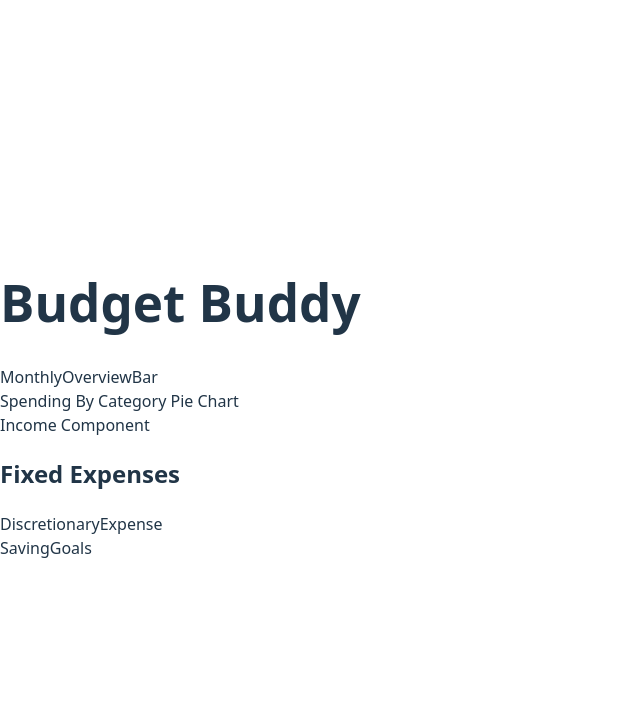
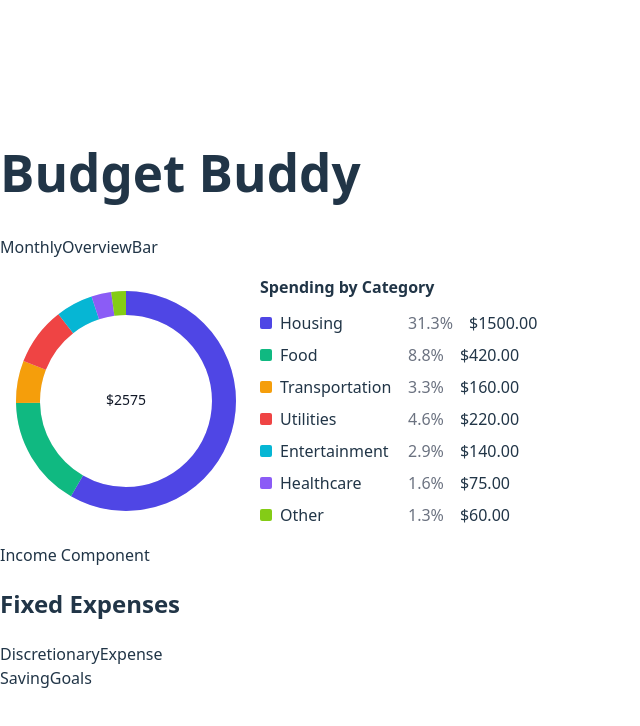
Before and after one commit to annaR920/August-Evening, a React (Vite) app in the folder Budget Buddy/: page / in a window 1280 px wide. Shown: the top 726 px of the page, without its empty margins (0-640 px from the left). Built offline with nearby package versions, Linux system fonts and the light colour scheme.

Commit message:
pie chart implemented

```diff
--- a/Budget Buddy/src/App.tsx
+++ b/Budget Buddy/src/App.tsx
@@ -1,18 +1,53 @@
 import "./App.css";
 import Header from "./components/Header";
 import MonthlyOverviewBar from "./components/MonthlyOverviewBar";
-import SpendingCategoriePie from "./components/SpendingByCategoryPie";
+import SpendingByCategoryPie from "./components/SpendingByCategoryPie";
 import SavingGoals from "./components/SavingGoals";
 import DiscretionaryExpense from "./components/DiscretionaryExpense";
 import FixedExpenses from "./components/FixedExpenses";
 import Income from "./components/Income";
+import type { Expense, ExpenseCategory, Income as IncomeType, CategoryTotal } from "./types";
 
 function App() {
+  // Example data — replace with real state or API data later
+  const incomes: IncomeType[] = [
+    { id: "inc-1", source: "Salary", amount: 4200, date: "2025-08-01" },
+    { id: "inc-2", source: "Freelance", amount: 600, date: "2025-08-15" },
+  ];
+
+  const expenses: Expense[] = [
+    { id: "exp-1", category: "Housing", amount: 1500, date: "2025-08-03" },
+    { id: "exp-2", category: "Food", amount: 420, date: "2025-08-10" },
+    { id: "exp-3", category: "Transportation", amount: 160, date: "2025-08-08" },
+    { id: "exp-4", category: "Utilities", amount: 220, date: "2025-08-05" },
+    { id: "exp-5", category: "Entertainment", amount: 140, date: "2025-08-12" },
+    { id: "exp-6", category: "Healthcare", amount: 75, date: "2025-08-18" },
+    { id: "exp-7", category: "Other", amount: 60, date: "2025-08-20" },
+  ];
+
+  function aggregateByCategory(items: Expense[]): CategoryTotal[] {
+    const categoryToTotal = new Map<ExpenseCategory, number>();
+    for (const item of items) {
+      const existing = categoryToTotal.get(item.category) ?? 0;
+      categoryToTotal.set(item.category as ExpenseCategory, existing + item.amount);
+    }
+    return Array.from(categoryToTotal.entries()).map(([category, amount]) => ({ category, amount }));
+  }
+
+  const totalsByCategory = aggregateByCategory(expenses);
+  const totalIncome = incomes.reduce((sum, inc) => sum + inc.amount, 0);
+
   return (
     <>
       <Header />
       <MonthlyOverviewBar />
-      <SpendingCategoriePie />
+      <div style={{ padding: 16 }}>
+        <SpendingByCategoryPie
+          data={totalsByCategory}
+          title="Spending by Category"
+          denominatorTotal={totalIncome}
+        />
+      </div>
       <Income />
       <FixedExpenses />
       <DiscretionaryExpense />
--- a/Budget Buddy/src/components/SpendingByCategoryPie.tsx
+++ b/Budget Buddy/src/components/SpendingByCategoryPie.tsx
@@ -1,7 +1,121 @@
 import React from "react";
+import type { CategoryTotal } from "../types";
 
-const SpendingByCategoryPie: React.FC = () => {
-  return <div>Spending By Category Pie Chart</div>;
+interface SpendingByCategoryPieProps {
+  data: CategoryTotal[];
+  size?: number; // overall svg size in px
+  thickness?: number; // donut thickness in px
+  title?: string;
+  denominatorTotal?: number; // if provided, legend % will be relative to this total (e.g., total income)
+}
+
+const COLORS = [
+  "#4F46E5",
+  "#10B981",
+  "#F59E0B",
+  "#EF4444",
+  "#06B6D4",
+  "#8B5CF6",
+  "#84CC16",
+  "#EC4899",
+  "#14B8A6",
+  "#64748B",
+];
+
+function colorForIndex(index: number): string {
+  return COLORS[index % COLORS.length];
+}
+
+const SpendingByCategoryPie: React.FC<SpendingByCategoryPieProps> = ({
+  data,
+  size = 220,
+  thickness = 24,
+  title,
+  denominatorTotal,
+}) => {
+  const total = data.reduce((sum, item) => sum + item.amount, 0);
+  const radius = Math.max((size - thickness) / 2, 1);
+  const circumference = 2 * Math.PI * radius;
+
+  let cumulative = 0;
+
+  return (
+    <div style={{ display: "flex", gap: 24, alignItems: "center", flexWrap: "wrap" }}>
+      <svg width={size} height={size} viewBox={`0 0 ${size} ${size}`}>
+        <g transform={`translate(${size / 2}, ${size / 2}) rotate(-90)`}>
+          {/* background track */}
+          <circle
+            r={radius}
+            cx={0}
+            cy={0}
+            fill="none"
+            stroke="#E5E7EB"
+            strokeWidth={thickness}
+          />
+          {data.map((slice, index) => {
+            const fraction = total > 0 ? slice.amount / total : 0;
+            const sliceLength = fraction * circumference;
+            const dashArray = `${sliceLength} ${circumference - sliceLength}`;
+            const dashOffset = -cumulative;
+            cumulative += sliceLength;
+            return (
+              <circle
+                key={slice.category + index}
+                r={radius}
+                cx={0}
+                cy={0}
+                fill="none"
+                stroke={colorForIndex(index)}
+                strokeWidth={thickness}
+                strokeDasharray={dashArray}
+                strokeDashoffset={dashOffset}
+              />
+            );
+          })}
+          {/* inner hole to make donut accessible for screen readers */}
+          <title>
+            {title ?? "Spending by Category"}: {total.toFixed(2)}
+          </title>
+        </g>
+        {/* center label */}
+        <text
+          x="50%"
+          y="50%"
+          textAnchor="middle"
+          dominantBaseline="middle"
+          fontSize={14}
+          fill="#111827"
+        >
+          {total > 0 ? `$${total.toFixed(0)}` : "No Data"}
+        </text>
+      </svg>
+      <div style={{ display: "flex", flexDirection: "column", gap: 8 }}>
+        {title ? (
+          <div style={{ fontWeight: 600, marginBottom: 4 }}>{title}</div>
+        ) : null}
+        {data.map((item, index) => {
+          const denominator = typeof denominatorTotal === "number" && denominatorTotal > 0 ? denominatorTotal : total;
+          const percent = denominator > 0 ? (item.amount / denominator) * 100 : 0;
+          return (
+            <div key={item.category + index} style={{ display: "flex", alignItems: "center", gap: 8 }}>
+              <span
+                style={{
+                  display: "inline-block",
+                  width: 12,
+                  height: 12,
+                  borderRadius: 2,
+                  background: colorForIndex(index),
+                }}
+              />
+              <span style={{ minWidth: 120 }}>{String(item.category)}</span>
+              <span style={{ color: "#6B7280" }}>{percent.toFixed(1)}%</span>
+              <span style={{ marginLeft: 8, fontWeight: 500 }}>${item.amount.toFixed(2)}</span>
+            </div>
+          );
+        })}
+      </div>
+    </div>
+  );
 };
 
 export default SpendingByCategoryPie;
```
Also changed, not shown: Budget Buddy/src/types/index.ts (+31 -0 lines).
